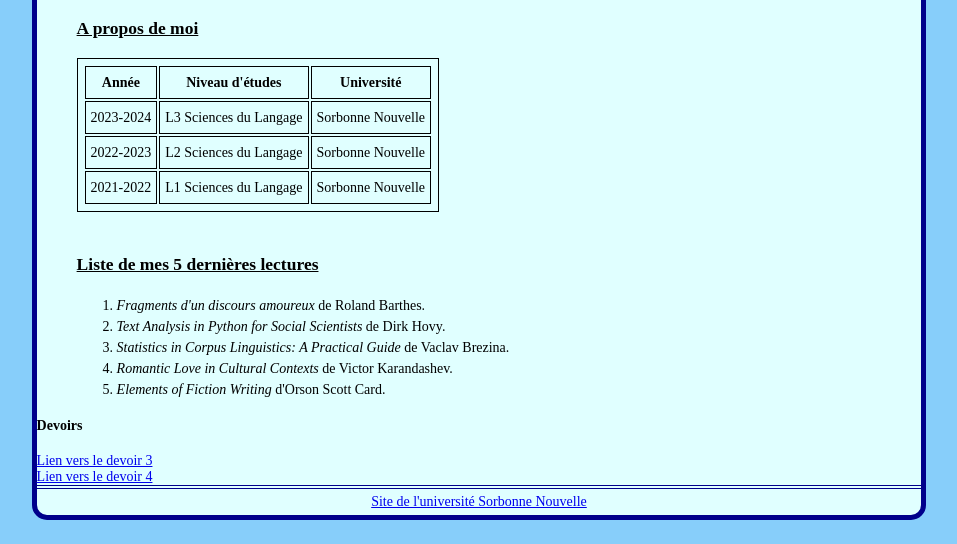
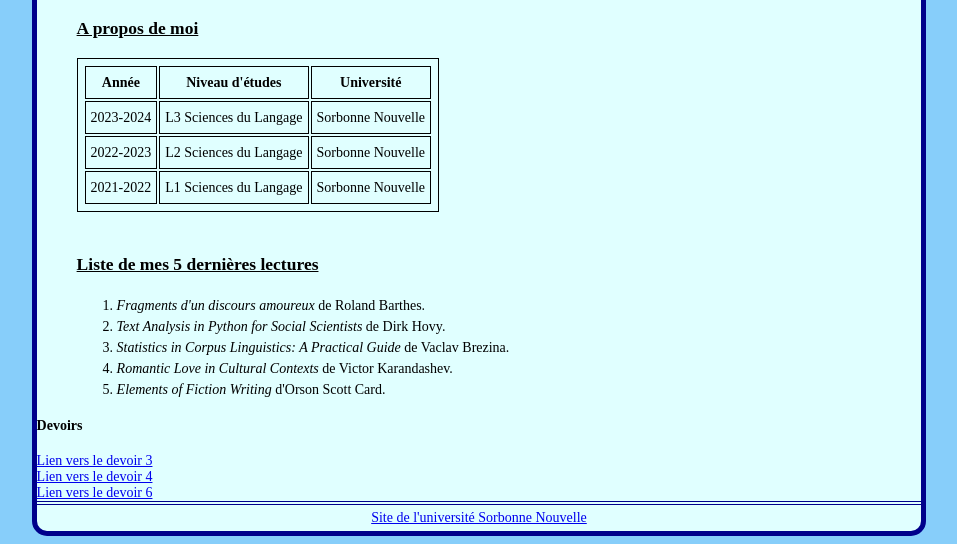
Before and after one commit to smpouli/programmation_hn, a plain HTML site: page index.html in a window 1280 px wide. Shown: the part 324-868 px from the top of the page, without its empty margins (161-1118 px from the left). Drawn offline with Linux system fonts and the light colour scheme.

Commit message:
Update index.html
Ajout lien devoir 6

```diff
--- a/index.html
+++ b/index.html
@@ -56,12 +56,16 @@
                     <li><em>Elements of Fiction Writing</em> d'Orson Scott Card.</li>
                 </ol>
             </div>
-             <div  id="noname">
+            <div  id="noname">
                 <h4>Devoirs</h4>
+
                     <a  href="assets/devoirs/devoir3.pdf">Lien vers le devoir 3</a>
-                    <br/>
+					<br/>
                     <a  href="assets/devoirs/devoir4.pdf">Lien vers le devoir 4</a>
-            </div>
+					<br/>
+                    <a  href="assets/devoirs/devoir6.html">Lien vers le devoir 6</a>
+
+           </div>
             <footer>
                 <a href="http://www.univ-paris3.fr/">Site de l'université Sorbonne Nouvelle</a>
             </footer>
```
